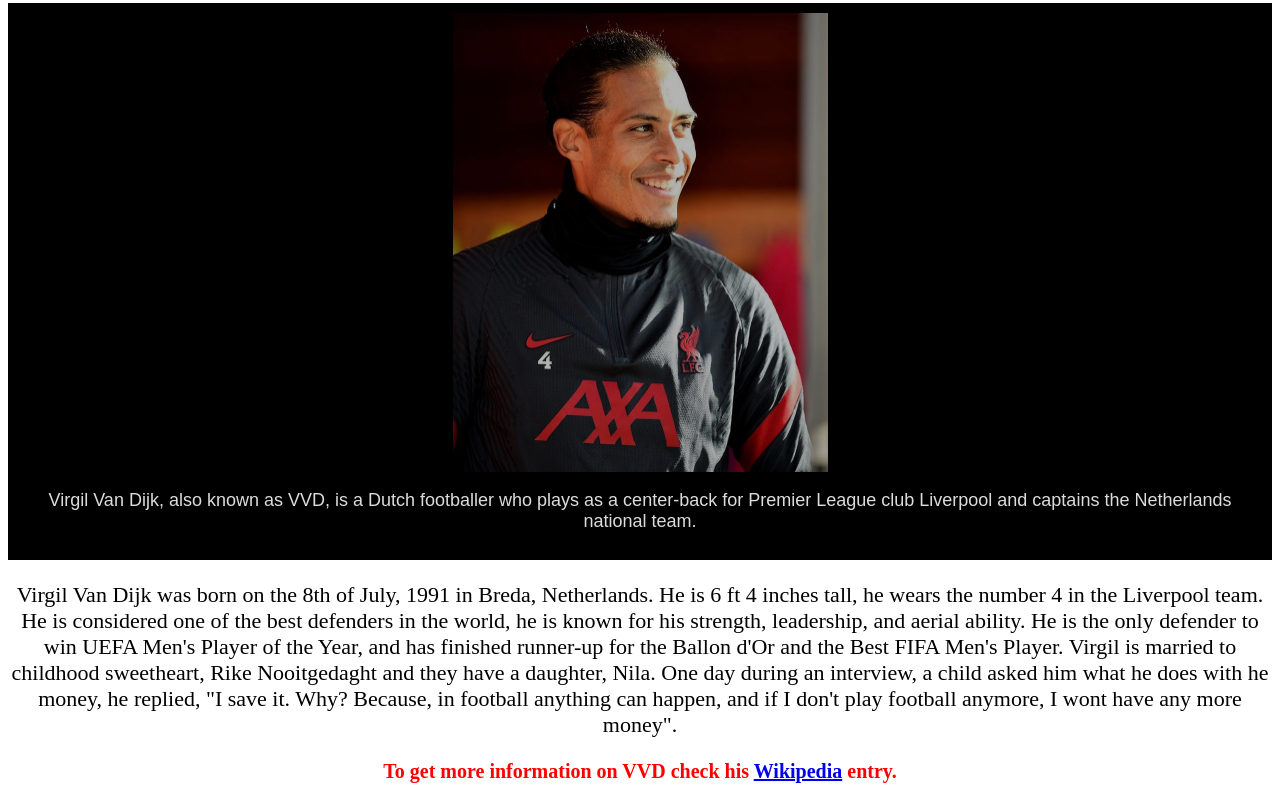
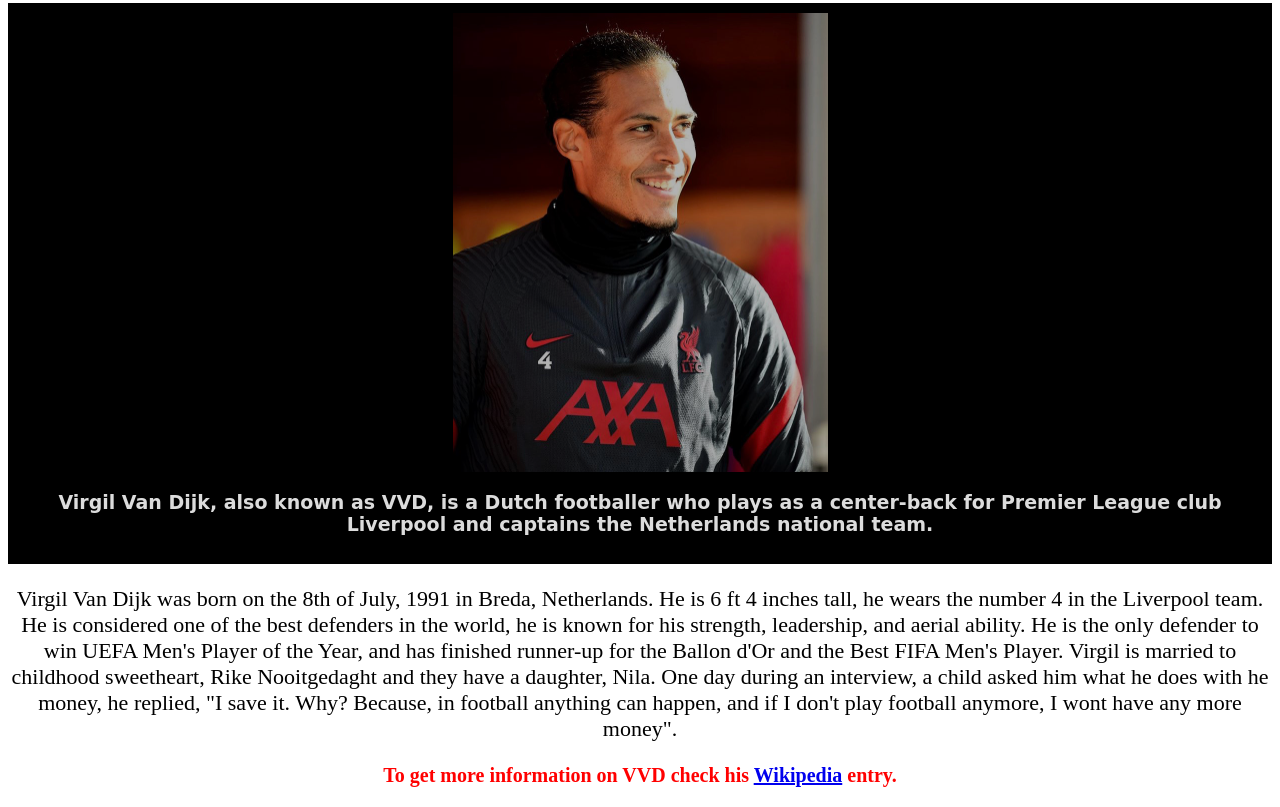
Before and after one commit to HassanatB-O/tribute, a plain HTML site: page index.html in a window 1280 px wide. Shown: the part 84-891 px from the top of the page. Drawn offline with Linux system fonts and the light colour scheme.

Commit message:
Update main.css

```diff
--- a/main.css
+++ b/main.css
@@ -16,9 +16,10 @@ h1{
     opacity: 0.7;
 }
 p#img-caption{
-    font-size: 18px;
-    font-family: fantasy !important;
+    font-size: 19px;
+    font-family: cursive !important;
     color: gainsboro;
+    font-weight: 600;
 }
 p#tribute-info{
     font-size: 22px;
```
